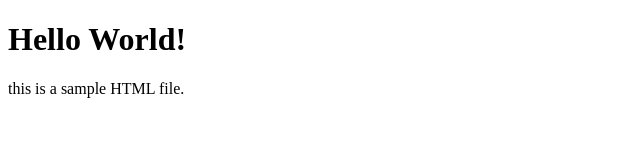
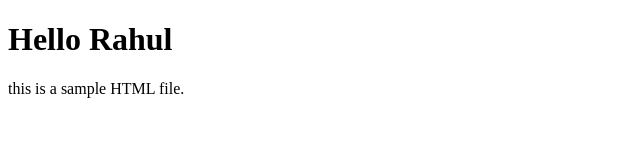
Before and after one commit to Nareshsagar7989/full_stack_web_development_with_AI_tools, a plain HTML site: page index.html in a window 1280 px wide. Shown: the full height of the page, 0-640 px from the left. Drawn offline with Linux system fonts and the light colour scheme.

Commit message:
added name

```diff
--- a/index.html
+++ b/index.html
@@ -6,7 +6,7 @@
     <title>Document</title>
 </head>
 <body>
-    <h1>Hello World!</h1>
+    <h1>Hello Rahul</h1>
     <p>this is a sample HTML file.</p>
 </body>
 </html>
```
